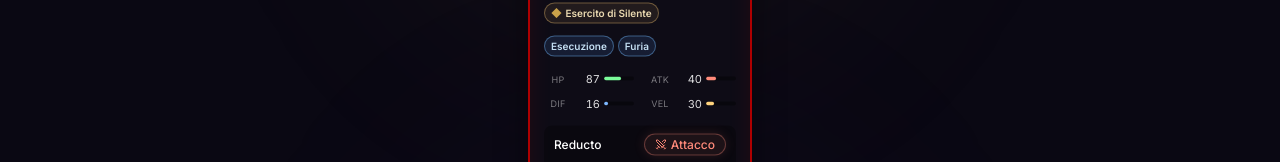
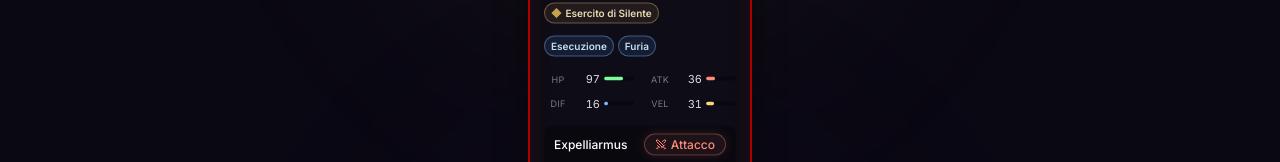
Before and after one commit to Franc4sso/harry-draft, a Next.js app: page / in a window 1280 px wide. Shown: the part 432-594 px from the top of the page. Built offline with nearby package versions, Linux system fonts and the light colour scheme.

Commit message:
feat(draft): fixed midpoint stats, RNG only for spell pick

```diff
--- a/data/constants.ts
+++ b/data/constants.ts
@@ -22,7 +22,6 @@ export const BALANCE = {
     screenSize: 5,
     teamSize: 5,
     tierWeights: { 1: 4, 2: 12, 3: 32, 4: 52 } as Record<Tier, number>,
-    tierRollBias: { 1: 0.85, 2: 0.65, 3: 0.5, 4: 0.4 } as Record<Tier, number>,
     maxTier1PerScreen: 1,
   },
   campaign: {
--- a/game/engine/statRoll.ts
+++ b/game/engine/statRoll.ts
@@ -1,24 +1,18 @@
 import type { DraftedWizard, Spell, Stats, Wizard } from '@/types'
 import type { Rng } from './rng'
-import { BALANCE } from '@/data/constants'
 import { SPELL_BY_ID } from '@/data/spells'
 
-function rollStat(rng: Rng, range: readonly [number, number], bias: number): number {
-  const [lo, hi] = range
-  if (hi <= lo) return lo
-  // bias in [0,1]: blend a uniform roll toward the high end.
-  const u = rng.next()
-  const blended = u * (1 - bias) + Math.max(u, rng.next()) * bias
-  return Math.round(lo + blended * (hi - lo))
+function mid(range: readonly [number, number]): number {
+  return Math.round((range[0] + range[1]) / 2)
 }
 
-export function rollStats(rng: Rng, wizard: Wizard): Stats {
-  const bias = BALANCE.draft.tierRollBias[wizard.tier]
+/** Fixed, deterministic stat block: the rounded midpoint of each range. */
+export function fixedStats(wizard: Wizard): Stats {
   return {
-    hp: rollStat(rng, wizard.ranges.hp, bias),
-    atk: rollStat(rng, wizard.ranges.atk, bias),
-    def: rollStat(rng, wizard.ranges.def, bias),
-    spd: rollStat(rng, wizard.ranges.spd, bias),
+    hp: mid(wizard.ranges.hp),
+    atk: mid(wizard.ranges.atk),
+    def: mid(wizard.ranges.def),
+    spd: mid(wizard.ranges.spd),
   }
 }
 
@@ -30,7 +24,7 @@ export function pickSpell(rng: Rng, wizard: Wizard): Spell {
 }
 
 export function draftWizard(rng: Rng, wizard: Wizard): DraftedWizard {
-  const stats = rollStats(rng, wizard)
+  const stats = fixedStats(wizard)
   const spell = pickSpell(rng, wizard)
   return { wizard, stats, maxHp: stats.hp, spell }
 }
```
Also changed, not shown: 1 other file (tests, documents, lock files or other folders).
